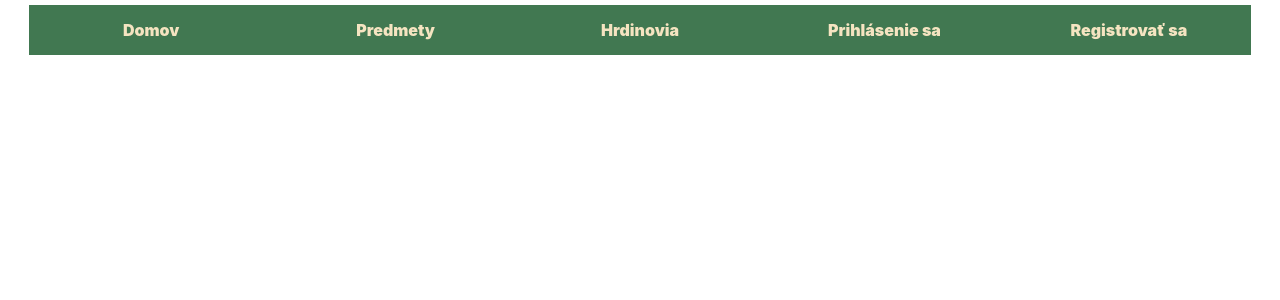
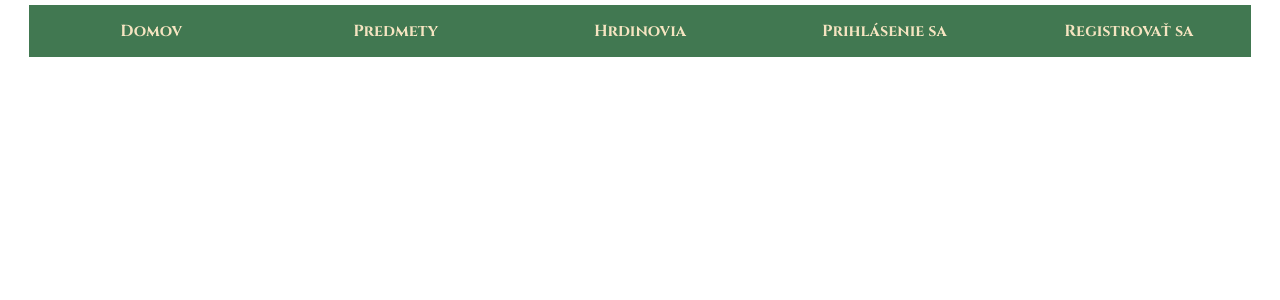
Before and after one commit to smazacik252/VAII-semestralka, a React (Vite) app: page / in a window 1280 px wide. Shown: the top 300 px of the page. Built offline with nearby package versions, Linux system fonts and the light colour scheme.

Commit message:
changed font

```diff
--- a/src/index.css
+++ b/src/index.css
@@ -1,10 +1,14 @@
+@import url('https://fonts.googleapis.com/css2?family=Cinzel:wght@400;700&display=swap');
+
+
 html, body, #root { height: 100%; }
 body {
   margin: 0;
   padding: 0;
-  font-family: -apple-system, BlinkMacSystemFont, 'Segoe UI', 'Roboto', 'Oxygen',
+  font-family: 'Cinzel', serif;
+  /*font-family: -apple-system, BlinkMacSystemFont, 'Segoe UI', 'Roboto', 'Oxygen',
   'Ubuntu', 'Cantarell', 'Fira Sans', 'Droid Sans', 'Helvetica Neue',
-  sans-serif;
+  sans-serif;*/
   -webkit-font-smoothing: antialiased;
   -moz-osx-font-smoothing: grayscale;
 }
```
